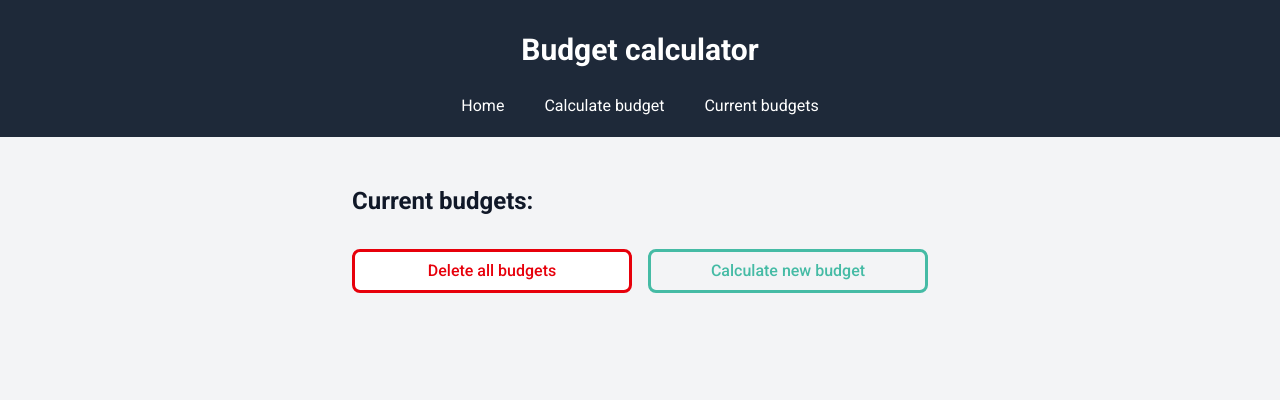
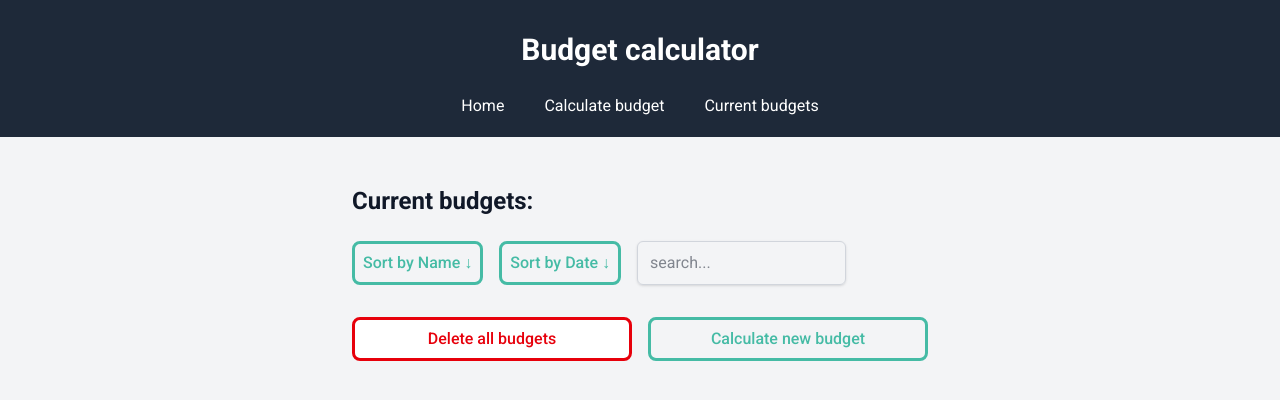
Before and after one commit to papercri/it-academy-s6-presupuestos-react, a React (Vite) app: page /progress in a window 1280 px wide. Shown: the top 400 px of the page. Built offline with nearby package versions, Linux system fonts and the light colour scheme.

Commit message:
Ejercicio 8

```diff
--- a/src/components/progress/ProgressBudgetLayout.tsx
+++ b/src/components/progress/ProgressBudgetLayout.tsx
@@ -2,9 +2,15 @@ import ProgressBudgetItem from "./ProgressBudgetItem";
 import {  Budget } from "../../types/Interfaces";
 import { useState, useEffect } from "react";
 import { Link } from 'react-router-dom'
+import SortButton from  "../ui/SortButton";
+
 
 function ProgressBudgetLayout() {
     const [budgets, setBudgets] = useState<Budget[]>([]);
+    const [nameOrder, setNameOrder] = useState(false);
+    const [dateOrder, setDateOrder] = useState(false);
+    const [searchTerm, setSearchTerm] = useState('');
+
     useEffect(() => {
       const storedBudgets = localStorage.getItem('budgets');
       if (storedBudgets) {
@@ -20,18 +26,62 @@ function ProgressBudgetLayout() {
       if (confirm("Are you sure you want to delete all quotes?")) {
         setBudgets([]);
         localStorage.removeItem("budgets");
-      }
+
+      };
     };
+    const handleSortByName = () => {
+      const sorted = [...budgets].sort((a, b) => {
+        return nameOrder
+          ? a.client.localeCompare(b.client)
+          : b.client.localeCompare(a.client);
+      });
+      setBudgets(sorted);
+      setNameOrder(!nameOrder);
+    };
+
+    const handleSortByDate = () => {
+      const sorted = [...budgets].sort((a, b) => {
+        return dateOrder
+        ? b.id - a.id
+        : a.id - b.id;
+      });
+      setBudgets(sorted);
+      setDateOrder(!dateOrder);
+    };
+    const handleInputChange = (e: React.ChangeEvent<HTMLInputElement>) => {
+      setSearchTerm(e.target.value);
+    };
+    const filteredBudgets = budgets.filter((budget) => ((budget.client).toLocaleLowerCase().includes(searchTerm)));
+
     return (
     <main className=" bg-gray-100 flex items-start justify-center md:p-6 p-2">
       <div className="max-w-xl w-full">
         <h3 className="my-6">Current budgets:</h3>
-        <div className='filters'>
 
+        <div className="flex justify-start gap-4 mb-6 flex-wrap">
+          <SortButton
+            onClick={handleSortByName}
+            label="Sort by Name"
+            isAsc={nameOrder}
+          />
+          <SortButton
+            onClick={handleSortByDate}
+            label="Sort by Date"
+            isAsc={dateOrder}
+          />
+
+          <input
+            type="text"
+            placeholder="search..."
+            value={searchTerm}
+            onChange={(e) => handleInputChange(e)}
+            className="form-input w-auto py-0"
+          />
         </div>
+
         <ProgressBudgetItem
-        budgets={budgets}
-        handleDeleteBudget={handleDeleteBudget}
+          budgets={filteredBudgets}
+          handleDeleteBudget={handleDeleteBudget}
         />
         <div className='flex justify-center items-center mt-8 gap-4 md:flex-row flex-col'>
           <button
--- /dev/null
+++ b/src/components/ui/SortButton.tsx
@@ -0,0 +1,21 @@
+// src/components/SortButton.tsx
+import React from "react";
+
+interface SortButtonProps {
+  onClick: () => void;
+  label: string;
+  isAsc: boolean;
+}
+
+function SortButton({ onClick, label, isAsc }: SortButtonProps) {
+  return (
+    <button
+      onClick={onClick}
+      className="btn-outline"
+    >
+      {label} {isAsc ? "↑" : "↓"}
+    </button>
+  );
+}
+
+export default SortButton;
```
